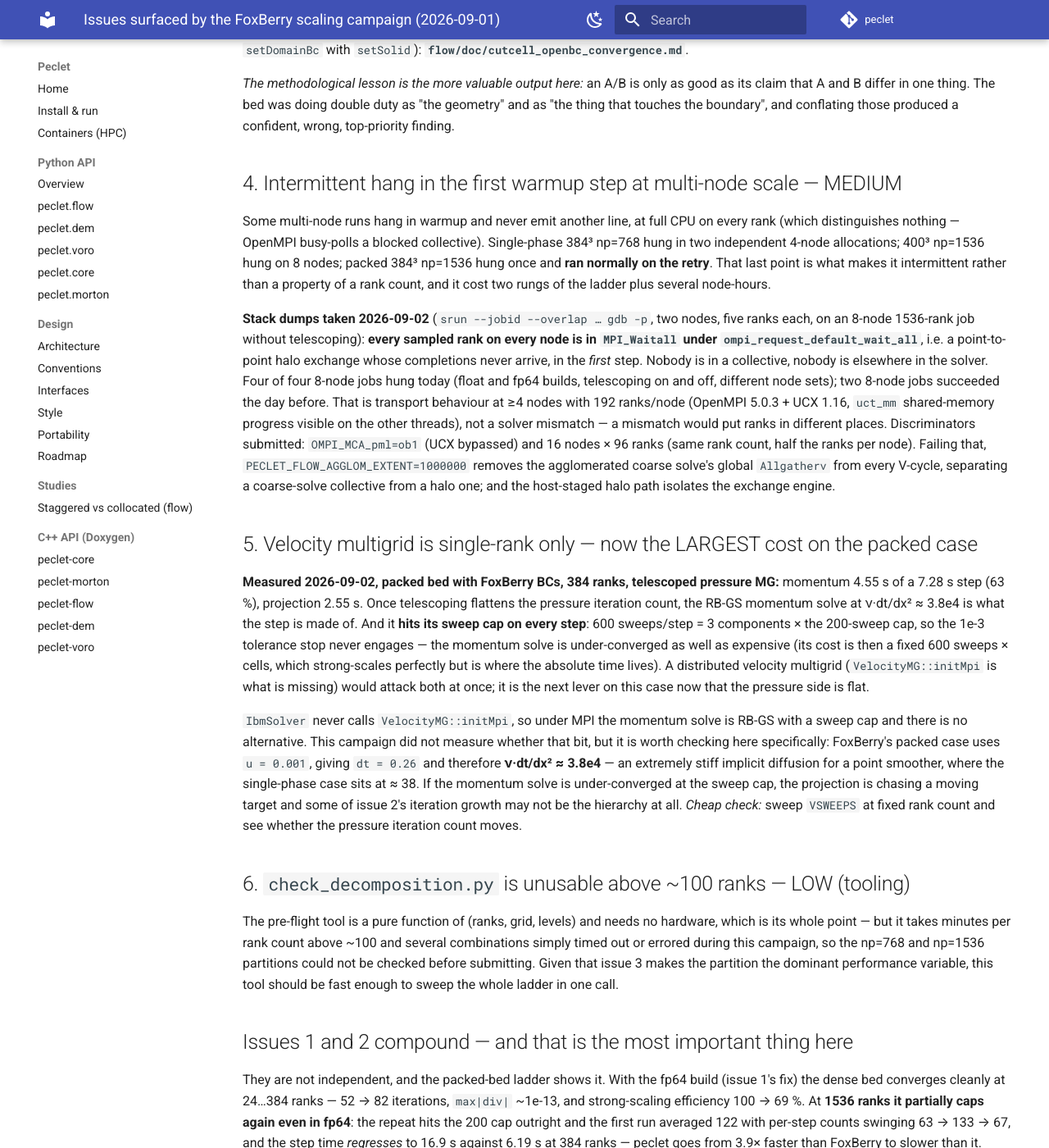
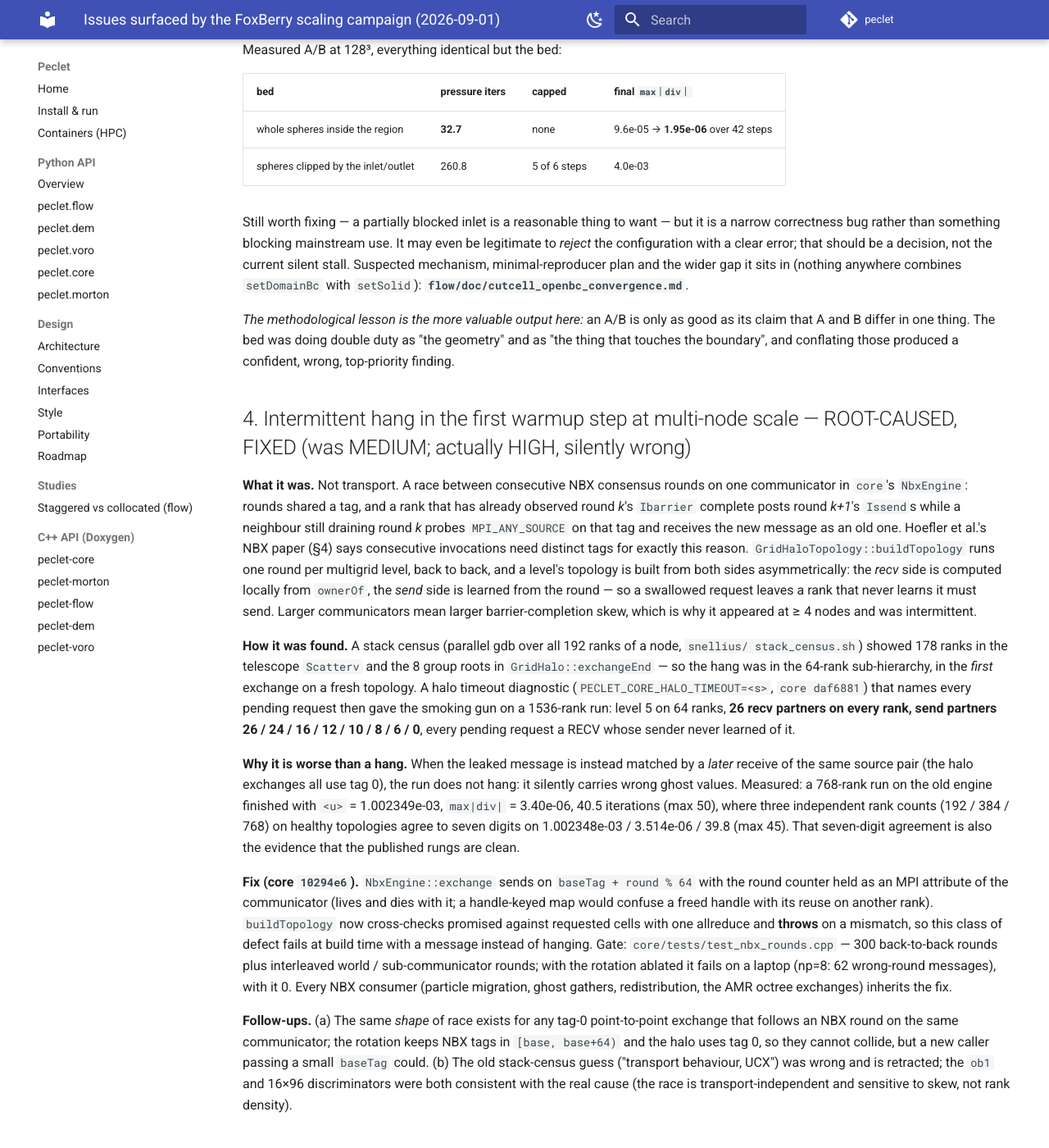
Before and after one commit to computational-chemical-engineering/peclet, an MkDocs documentation site: the page built from docs/SCALING_ISSUES.md, in a window 1280 px wide and 1400 px high, scrolled down 2565 px. Shown: the whole window at 82% size. Built offline with MkDocs 1.6.1 and Material for MkDocs 9.7.7, drawn with Linux system fonts in a browser that asks for light colours; comment, search, counter and statistics services are not loaded; some of the changed text lies outside the part shown.

Commit message:
docs+pointers: NBX inter-round tag race root-caused and fixed; telescoping measured at scale
core ec09af2 (NbxEngine per-round tag rotation, topology symmetry check, halo timeout
diagnostic, test_nbx_rounds) and flow 8f19ea1 (per-level halo labels, predict() MPI guard).
SCALING_ISSUES: issue 4 rewritten as root-caused (with the evidence trail and the silent-
corruption face), issue 2 marked measured (iterations flat 24 -> 768 ranks); MG_TELESCOPING_PLAN
section 10 with the at-scale table and the remaining open items.

Co-Authored-By: Claude Fable 5.1 <noreply@anthropic.com>
Claude-Session: https://claude.ai/code/session_011ro1pkvSwfqxh3e7JxTedi

```diff
--- a/docs/MG_TELESCOPING_PLAN.md
+++ b/docs/MG_TELESCOPING_PLAN.md
@@ -401,3 +401,41 @@ identical to seven digits.
 **24.9 → 10.9 iterations, 2.48 → 1.88 s/step, floor 2.1e-9 → 3.4e-10** — so the anchored-path
 gate (open problem 4) is real money at ≤384 ranks, and its risk did not materialise here. Both
 np=1536 probes hung in the first warmup step (issue 4) and were cancelled after 17 minutes.
+
+## 10. At scale (2026-09-02, Snellius genoa, 384³, fp64 operator build for the bed)
+
+The FoxBerry ladder with telescoping on, wall-confined 5000-sphere bed with FoxBerry's inlet /
+outlet BCs (`BED=walls`, `BCMODE=foxberry`), 100 steps (20 / 25 / 50 on the one-node rungs):
+
+| ranks | ladder | packed iters (max) | packed s/step | eff. vs 24 | single iters | single s/step | eff. |
+|---:|---|---:|---:|---:|---:|---:|---:|
+| 24 | 24 → 1 at 12³ | 43.1 (45) | 128.7 | 100 % | 14.7 | 34.8 | 100 % |
+| 48 | 48 → 1 | 42.9 (45) | 64.9 | 99 % | 14.8 | 18.3 | 95 % |
+| 96 | 96 → 1 | 41.7 (45) | 31.6 | 102 % | 14.4 | 8.56 | 102 % |
+| 192 | 192 → 8 → 1 | 39.8 (45) | 15.6 | 103 % | 14.0 | 4.29 | 101 % |
+| 384 | 384 → 8 → 1 | 39.8 (45) | 7.28 | 110 % | 14.0 | 2.01 | 108 % |
+| 768 | 768 → 8 → 1 | 39.8 (45) | 3.34 | 121 % | 14.0 | 0.768 | 142 % |
+
+Iteration counts are rank-independent, as the design predicted (every ladder bottoms at the
+single-rank 3³). The A/B against the in-place hierarchy: at 384 ranks packed 49.9 (max 69) /
+10.8 s → 39.8 (45) / 7.28 s, single 24.9 / 2.48 s → 14.0 / 2.01 s; at 24 ranks identical
+(129.5 vs 128.7 s), so the trigger correctly stays silent where the hierarchy is already deep.
+Against FoxBerry: 3.0–3.6× on the bed, 9–14× single-phase, the gap *widening* up the ladder
+where before it narrowed.
+
+**The 1536 rung exposed a different bug**, not in the telescoping: the NBX consensus round that
+builds each level's halo topology raced with the next level's round on the same communicator
+(SCALING_ISSUES.md §4, core `10294e6`). The telescoped sub-hierarchy made it *more* likely
+(three back-to-back topology builds on a 64-rank sub-communicator), which is how it was caught;
+the un-telescoped 1536-rank hierarchy hung on the same race. The halo timeout diagnostic that
+named the missing messages (`PECLET_CORE_HALO_TIMEOUT`) and the topology symmetry check that now
+throws at build time are the permanent yield.
+
+**Open (in priority order).** (1) Default the trigger on once a GPU (device-staged gather) run
+and the anchored-path agglomerated bottom (open problem 4 of DECOMPOSITION_AND_MULTIGRID.md — at
+384 ranks single-phase it is worth 14.0 → 10.9 iterations on top of telescoping's 24.9 → 14.0)
+have been measured together. (2) `MIN_EXTENT` = 4 was chosen by the 6³ → 3³ oscillation, not
+tuned; 8 would telescope one level earlier and is worth a sweep at 768 ranks where the per-level
+halo latency dominates. (3) The idle members could take the *next* V-cycle's fine-level work
+(pipelining) — not worth it until the momentum solve (SCALING_ISSUES.md §5) stops dominating
+the step.
--- a/docs/SCALING_ISSUES.md
+++ b/docs/SCALING_ISSUES.md
@@ -16,9 +16,9 @@ is reproducible; the remaining defect is narrower.*
 | # | Issue | Severity | Status |
 |---|---|---|---|
 | 1 | Float operator storage caps MG-PCG on dense beds | **High, silently invalid** | Known (WO-M), fix not defaulted |
-| 2 | MG depth capped by the per-rank block | High (scaling shape) | **Fixed 2026-09-02** (telescoping, opt-in), measuring at scale |
+| 2 | MG depth capped by the per-rank block | High (scaling shape) | **Fixed 2026-09-02** (telescoping, opt-in), **measured**: iterations flat 24 → 768 ranks, ≥ 99 % efficiency |
 | 3 | Solid intersecting an OPEN domain face stalls the solve | Medium, silently wrong (narrow) | Open, new |
-| 4 | Intermittent multi-node hang in warmup | Medium (reliability) | Open, undiagnosed |
+| 4 | Intermittent multi-node hang in warmup | **High, silently wrong** (was: Medium) | **Root-caused and fixed 2026-09-02** (core `10294e6`): NBX inter-round tag race |
 | 5 | Velocity multigrid is single-rank only | Medium (unverified impact) | Known restriction |
 | 6 | `check_decomposition.py` unusable above ~100 ranks | Low (tooling) | Open |
 
@@ -74,6 +74,19 @@ ranks to 3³ on one (5 → 8 levels); the ctest gate shows a starved partition r
 single-rank hierarchy to 2.5e-14. Full treatment: **`DECOMPOSITION_AND_MULTIGRID.md` §2.8 and
 open problem 1**; design, implementation and status: **[`MG_TELESCOPING_PLAN.md`](MG_TELESCOPING_PLAN.md)**.
 
+**Measured at scale (2026-09-02, fp64 build, wall-confined bed with FoxBerry's inlet/outlet).**
+Pressure iterations per step, telescoped: **43.1 / 42.9 / 41.7 / 39.8 / 39.8 / 39.8** at 24 / 48
+/ 96 / 192 / 384 / 768 ranks (max 45 everywhere), step time 128.7 / 64.9 / 31.6 / 15.6 / 7.28 /
+3.34 s — efficiency vs 24 ranks 100 / 99 / 102 / 103 / 110 / 121 %. Single-phase (float build):
+14.7 → 14.0 iterations flat, 34.8 → 0.768 s, 142 % at 768. A/B at 384 ranks: packed 49.9
+iterations (max 69) / 10.8 s in place vs 39.8 / 7.28 s telescoped; single 24.9 / 2.48 s vs 14.0 /
+2.01 s. At 24 ranks the two are identical (129.5 vs 128.7 s) — the hierarchy is already full depth
+there. Every ladder bottoms at 3³ on one rank (384 → 8 → 1, 768 → 8 → 1, predicted 1536 → 64 → 1).
+The 1536 rung was blocked by issue 4 until its fix; see the benchmark page for the current state.
+**What remains of this issue is policy, not mechanism**: telescoping is still opt-in
+(`PECLET_FLOW_TELESCOPE=1`), the `MIN_EXTENT` default (4) is untuned, and the gather is
+host-staged (fine on CPU; a device build would want a device-aware path).
+
 **P0 answered (2026-09-02).** The anchored-bottom half is real: single-phase np=384 with the
 agglomerated bottom *forced* on the inlet/outlet path went **24.9 → 10.9 iterations, 2.48 → 1.88
 s/step, with the floor improving 2.1e-9 → 3.4e-10** — the §2.7 degradation did not appear here.
@@ -110,27 +123,50 @@ Suspected mechanism, minimal-reproducer plan and the wider gap it sits in (nothi
 that A and B differ in one thing. The bed was doing double duty as "the geometry" and as "the thing
 that touches the boundary", and conflating those produced a confident, wrong, top-priority finding.
 
-## 4. Intermittent hang in the first warmup step at multi-node scale — MEDIUM
+## 4. Intermittent hang in the first warmup step at multi-node scale — ROOT-CAUSED, FIXED (was MEDIUM; actually HIGH, silently wrong)
 
-Some multi-node runs hang in warmup and never emit another line, at full CPU on every rank (which
-distinguishes nothing — OpenMPI busy-polls a blocked collective). Single-phase 384³ np=768 hung in
-two independent 4-node allocations; 400³ np=1536 hung on 8 nodes; packed 384³ np=1536 hung once and
-**ran normally on the retry**. That last point is what makes it intermittent rather than a property
-of a rank count, and it cost two rungs of the ladder plus several node-hours.
+**What it was.** Not transport. A race between consecutive NBX consensus rounds on one
+communicator in `core`'s `NbxEngine`: rounds shared a tag, and a rank that has already observed
+round *k*'s `Ibarrier` complete posts round *k+1*'s `Issend`s while a neighbour still draining
+round *k* probes `MPI_ANY_SOURCE` on that tag and receives the new message as an old one. Hoefler
+et al.'s NBX paper (§4) says consecutive invocations need distinct tags for exactly this reason.
+`GridHaloTopology::buildTopology` runs one round per multigrid level, back to back, and a level's
+topology is built from both sides asymmetrically: the *recv* side is computed locally from
+`ownerOf`, the *send* side is learned from the round — so a swallowed request leaves a rank that
+never learns it must send. Larger communicators mean larger barrier-completion skew, which is why
+it appeared at ≥ 4 nodes and was intermittent.
 
-**Stack dumps taken 2026-09-02** (`srun --jobid --overlap … gdb -p`, two nodes, five ranks each,
-on an 8-node 1536-rank job without telescoping): **every sampled rank on every node is in
-`MPI_Waitall` under `ompi_request_default_wait_all`**, i.e. a point-to-point halo exchange whose
-completions never arrive, in the *first* step. Nobody is in a collective, nobody is elsewhere in
-the solver. Four of four 8-node jobs hung today (float and fp64 builds, telescoping on and off,
-different node sets); two 8-node jobs succeeded the day before. That is transport behaviour at
-≥4 nodes with 192 ranks/node (OpenMPI 5.0.3 + UCX 1.16, `uct_mm` shared-memory progress visible
-on the other threads), not a solver mismatch — a mismatch would put ranks in different places.
-Discriminators submitted: `OMPI_MCA_pml=ob1` (UCX bypassed) and 16 nodes × 96 ranks (same
-rank count, half the ranks per node). Failing that,
-`PECLET_FLOW_AGGLOM_EXTENT=1000000` removes the agglomerated coarse solve's global `Allgatherv`
-from every V-cycle, separating a coarse-solve collective from a halo one; and the host-staged halo
-path isolates the exchange engine.
+**How it was found.** A stack census (parallel gdb over all 192 ranks of a node, `snellius/
+stack_census.sh`) showed 178 ranks in the telescope `Scatterv` and the 8 group roots in
+`GridHalo::exchangeEnd` — so the hang was in the 64-rank sub-hierarchy, in the *first* exchange on
+a fresh topology. A halo timeout diagnostic (`PECLET_CORE_HALO_TIMEOUT=<s>`, `core daf6881`) that
+names every pending request then gave the smoking gun on a 1536-rank run: level 5 on 64 ranks,
+**26 recv partners on every rank, send partners 26 / 24 / 16 / 12 / 10 / 8 / 6 / 0**, every
+pending request a RECV whose sender never learned of it.
+
+**Why it is worse than a hang.** When the leaked message is instead matched by a *later* receive
+of the same source pair (the halo exchanges all use tag 0), the run does not hang: it silently
+carries wrong ghost values. Measured: a 768-rank run on the old engine finished with `<u>` =
+1.002349e-03, `max|div|` = 3.40e-06, 40.5 iterations (max 50), where three independent rank counts
+(192 / 384 / 768) on healthy topologies agree to seven digits on 1.002348e-03 / 3.514e-06 / 39.8
+(max 45). That seven-digit agreement is also the evidence that the published rungs are clean.
+
+**Fix (core `10294e6`).** `NbxEngine::exchange` sends on `baseTag + round % 64` with the round
+counter held as an MPI attribute of the communicator (lives and dies with it; a handle-keyed map
+would confuse a freed handle with its reuse on another rank). `buildTopology` now cross-checks
+promised against requested cells with one allreduce and **throws** on a mismatch, so this class
+of defect fails at build time with a message instead of hanging. Gate:
+`core/tests/test_nbx_rounds.cpp` — 300 back-to-back rounds plus interleaved world /
+sub-communicator rounds; with the rotation ablated it fails on a laptop (np=8: 62 wrong-round
+messages), with it 0. Every NBX consumer (particle migration, ghost gathers, redistribution, the
+AMR octree exchanges) inherits the fix.
+
+**Follow-ups.** (a) The same *shape* of race exists for any tag-0 point-to-point exchange that
+follows an NBX round on the same communicator; the rotation keeps NBX tags in `[base, base+64)`
+and the halo uses tag 0, so they cannot collide, but a new caller passing a small `baseTag` could.
+(b) The old stack-census guess ("transport behaviour, UCX") was wrong and is retracted; the
+`ob1` and 16×96 discriminators were both consistent with the real cause (the race is
+transport-independent and sensitive to skew, not rank density).
 
 ## 5. Velocity multigrid is single-rank only — now the LARGEST cost on the packed case
 
```
